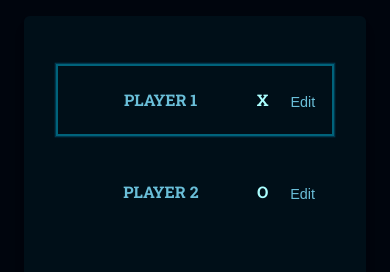
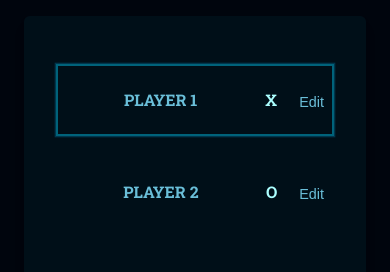
Before and after one commit to NickC64/tic-tac-toe, a React (Vite) app: page /game in a window 390 px wide. Shown: the part 229-501 px from the top of the page. Built offline with nearby package versions, Linux system fonts and the light colour scheme; a web font is replaced by a local one.

Commit message:
Improve player layout responsiveness

```diff
--- a/src/routes/game/game.scss
+++ b/src/routes/game/game.scss
@@ -182,6 +182,8 @@ h1 {
   display: flex;
   align-items: center;
   gap: 1rem;
+  flex: 1;
+  flex-wrap: wrap;
   border: 2px solid transparent;
   padding: 0.5rem;
   border-radius: 4px;
@@ -190,7 +192,9 @@ h1 {
   input {
     font: inherit;
     font-size: 1rem;
-    width: 10rem;
+    flex: 1 1 10rem;
+    min-width: 0;
+    max-width: 100%;
     border: none;
     padding: 0.5rem;
     animation: pulse-text 2s infinite;
@@ -202,7 +206,8 @@ h1 {
 
 .player-name {
   display: inline-block;
-  width: 10rem;
+  flex: 1 1 10rem;
+  min-width: 0;
   font-size: 1rem;
   color: var(--text-muted);
   text-transform: uppercase;
```
